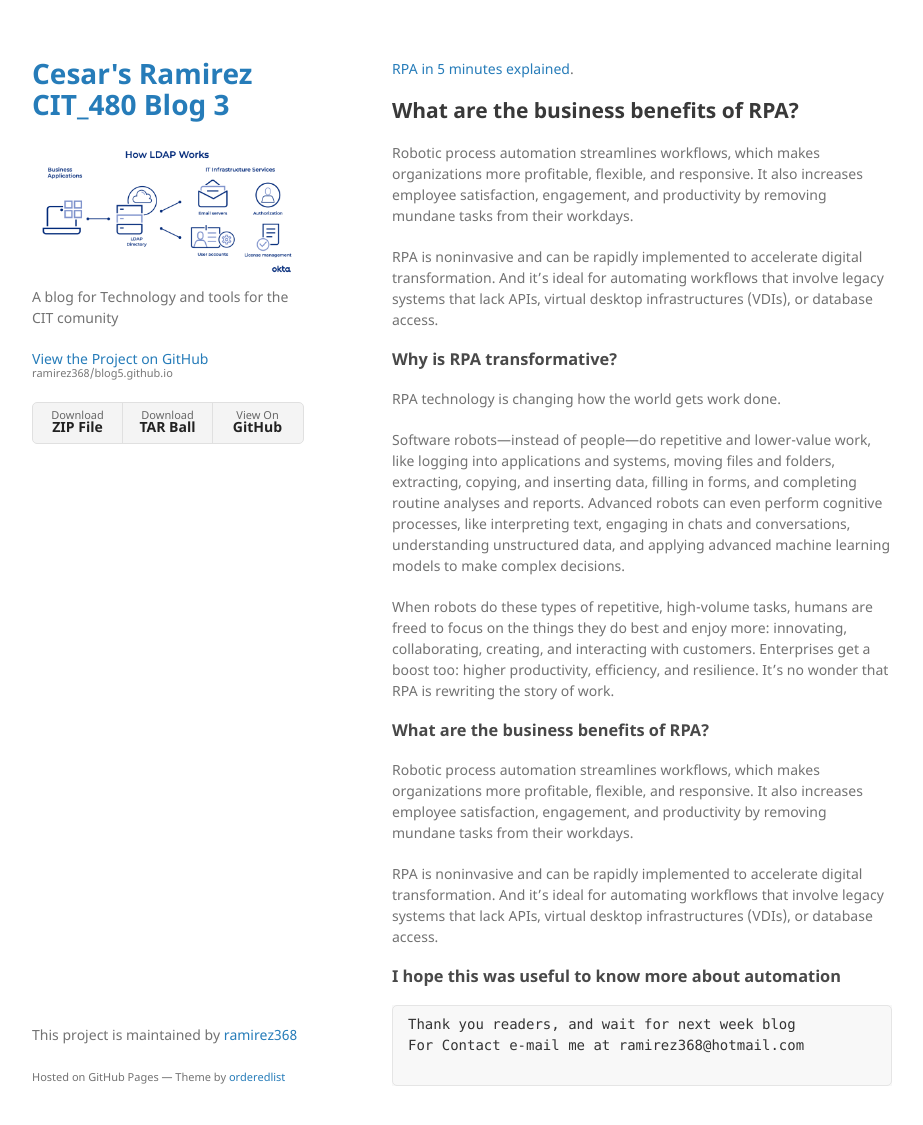
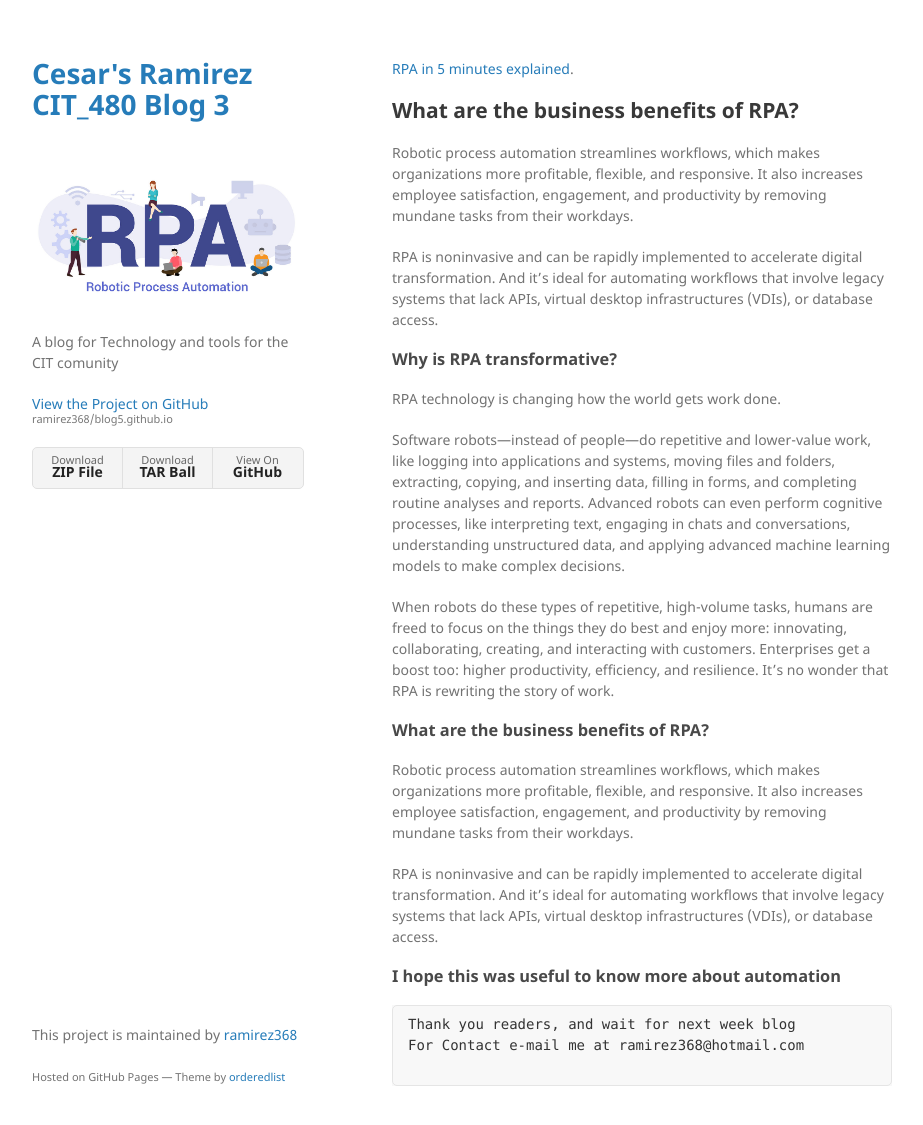
Before and after one commit to ramirez368/blog5.github.io, a Jekyll site: the page built from index.md, in a window 1280 px wide and 1156 px high. Shown: the top 1125 px of the window, without its empty margins (178-1101 px from the left). Built offline with Jekyll 4.4.1, drawn with Linux system fonts in a browser that asks for light colours.

Commit message:
Update _config.yml
saving

```diff
--- a/_config.yml
+++ b/_config.yml
@@ -1,6 +1,6 @@
 title: Cesar's Ramirez CIT_480 Blog 3
 
-logo: /assets/img/how-ldap-works.png
+logo: /assets/img/Capture.PNG
 description: A blog for Technology and tools for the CIT comunity
 show_downloads: true
 google_analytics:
```
